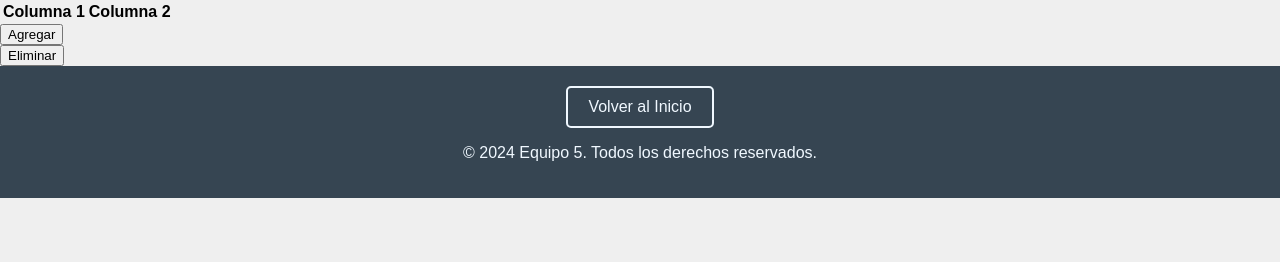
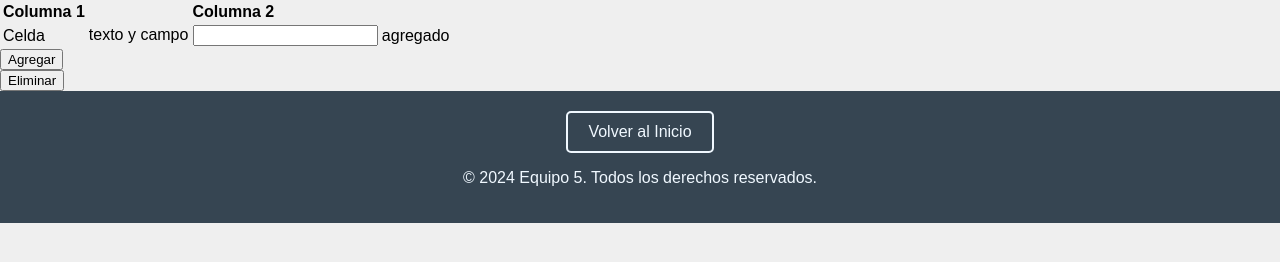
Before and after one commit to MarchoSaurio/PracticaJs, a plain HTML site: page ejercicio13.html in a window 1280 px wide. Both pictures are taken after a click on the button "Agregar". Drawn offline with Linux system fonts and the light colour scheme.

Commit message:
Update ejercicio13.html

```diff
--- a/ejercicio13.html
+++ b/ejercicio13.html
@@ -6,7 +6,7 @@
 </head>
 <body>
     <form>
-        <table id="tblUno">
+        <table id="tb1Uno">
             <tr>
                 <th>Columna 1</th>
                 <th>Columna 2</th>
@@ -14,10 +14,30 @@
         </table>
         <input type="button" value="Agregar" onclick="agregaLinea();"/>
         <br/>
+
         <input type="button" value="Eliminar" onclick="eliminaLinea();"/>
+        <br/>
     </form>
-<script type="text/javascript" src="js/E13.js"></script>
-</script>
+    <script type="text/javascript">
+        function agregaLinea(){
+            var oTb1 = document.getElementById("tb1Uno");
+            var oLin = oTb1.insertRow(-1);
+            var ocelda1 = oLin.insertCell(0);
+            var ocelda2 = oLin.insertCell(1);
+            var ocelda3 = oLin.insertCell(2);
+
+            ocelda1.innerHTML = "Celda";
+            ocelda2.innerHTML = 'texto y campo ' + '<input type="text" name = "campo"/>';
+            ocelda3.innerHTML = "agregado"
+        }
+
+        function eliminaLinea(){
+            var oTb1 = document.getElementById("tb1Uno");
+            oTb1.deleteRow(-1);
+        }
+
+    </script>
+
 </body>
 <footer>
     <a href="index.html" class="regresar">Volver al Inicio</a>
```
